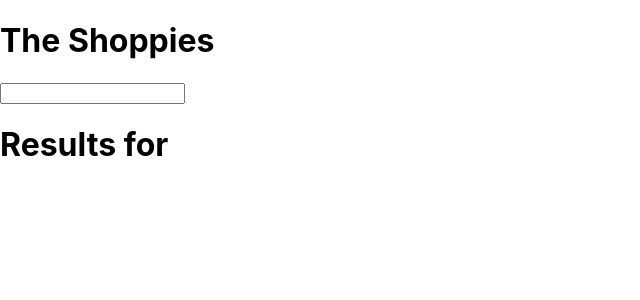
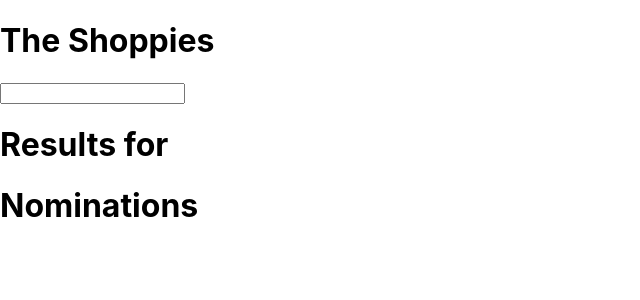
Before and after one commit to armiantos/shopify-frontend-intern, a React (Create React App) app: page / in a window 1280 px wide. Shown: the top 300 px of the page, without its empty margins (0-640 px from the left). Built offline with nearby package versions, Linux system fonts and the light colour scheme.

Commit message:
Add boilerplate to display  nominations

```diff
--- a/src/App.tsx
+++ b/src/App.tsx
@@ -10,6 +10,7 @@ type SearchResults = {
 
 function App() {
     const [searchResults, setSearchResults] = useState<SearchResults>();
+    const [nominations, setNominations] = useState<Movie[]>([]);
 
     return (
         <div className="App">
@@ -36,6 +37,17 @@ function App() {
                     ))}
                 </ul>
             </div>
+
+            <div className="Nominations">
+                <h1>Nominations</h1>
+                <ul>
+                    {nominations.map((movie) => (
+                        <li key={movie.imdbID}>
+                            {movie.Title} ({movie.Year})
+                        </li>
+                    ))}
+                </ul>
+            </div>
         </div>
     );
 }
```
